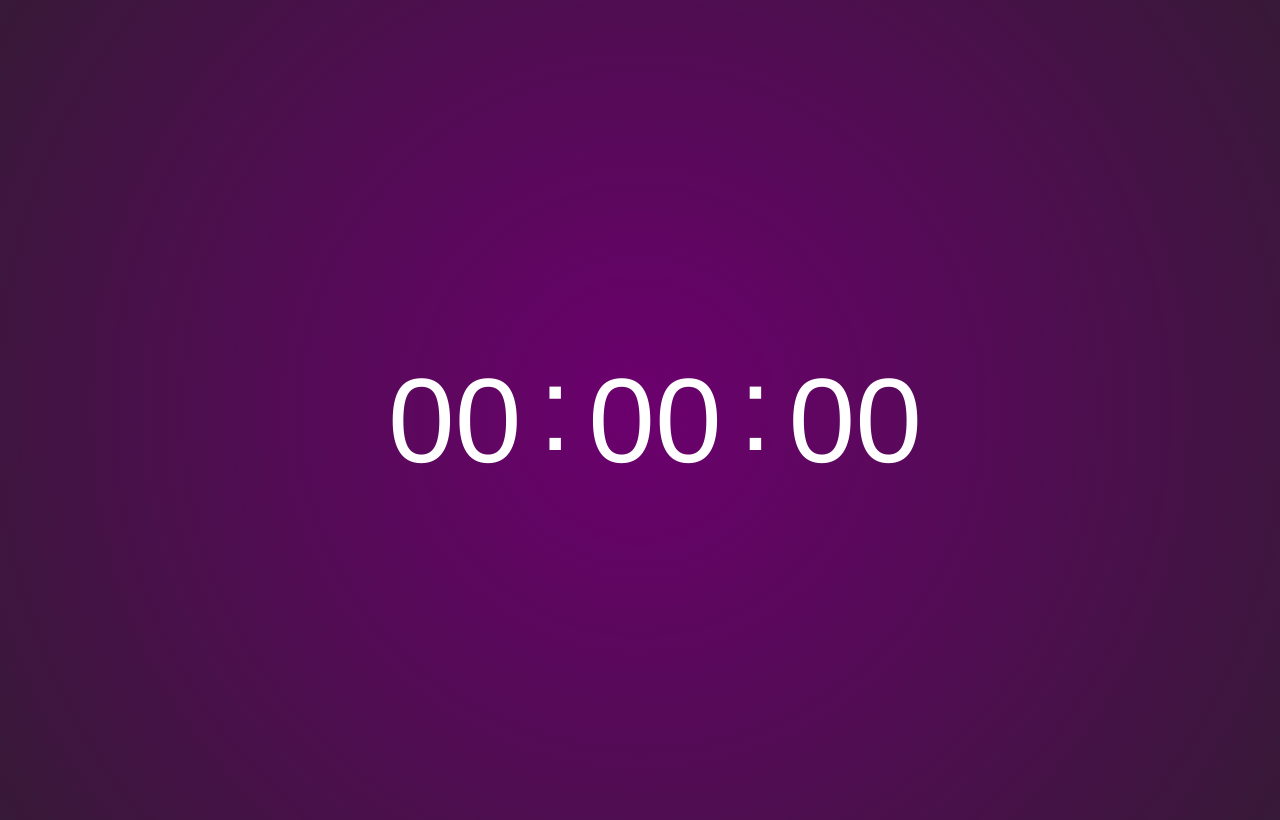
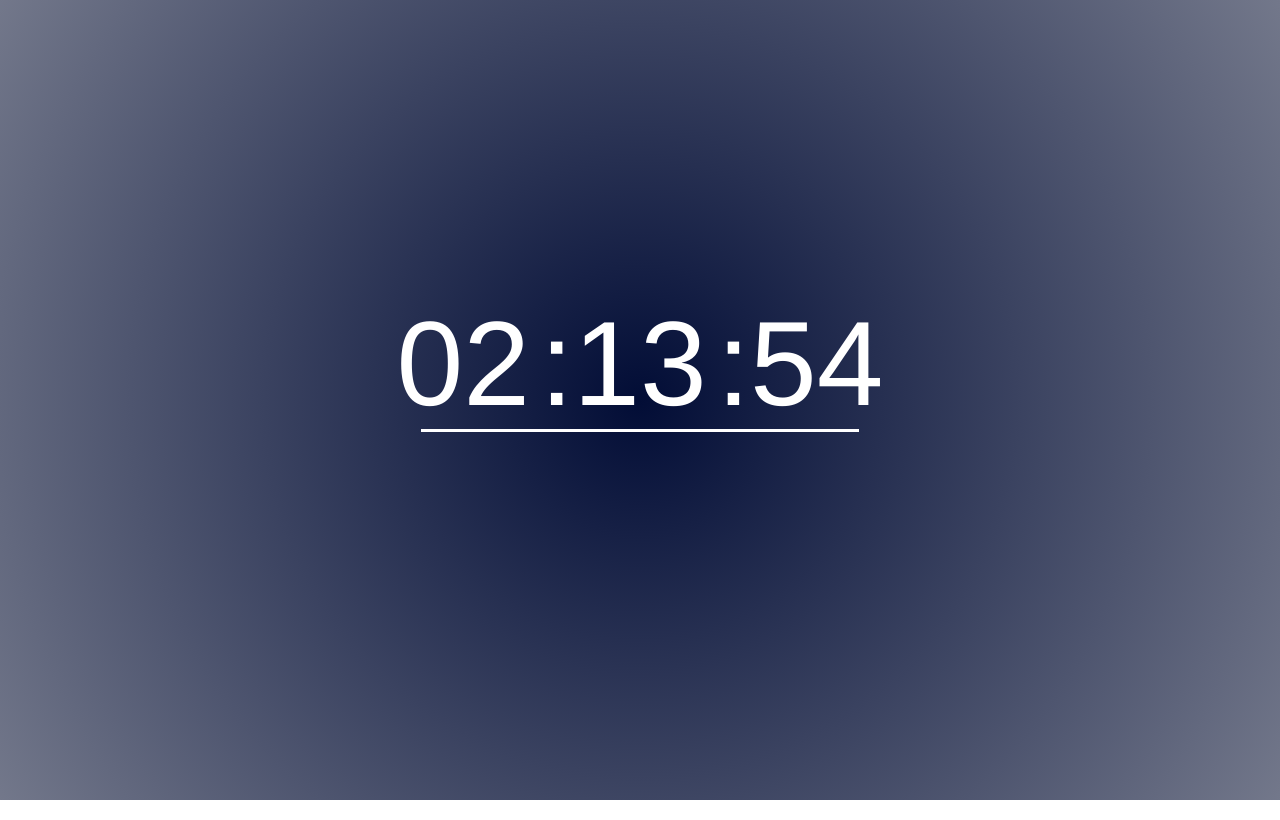
Before and after one commit to vierello/2.4-color-clock, a plain HTML site: page index.html in a window 1280 px wide. Drawn offline with Linux system fonts and the light colour scheme.

Commit message:
final commit

```diff
--- a/index.html
+++ b/index.html
@@ -12,10 +12,11 @@
 
       <div class="wrapper">
 
-          <h1 class="current-time">
-            <span class="hours">00</span>
-            <span class="minutes">00</span>
-            <span class="seconds">00</span>
+          <h1 onmouseover="displayHexValue()" onmouseout="displayTimeValue()" class="current-time">
+              <span class="hours"></span>
+              <span class="minutes"></span>
+              <span class="seconds"></span>
+            <div class="line"></div>
           </h1>
 
       </div>
--- a/main.js
+++ b/main.js
@@ -1,21 +1,95 @@
-alert ('this is working');
-
-
 (function(){
   'use strict';
 
   var currentTime;
-  // var currentHours = currentTime.getHours();
-  // var currentMinutes = currentTime.getMinutes();
-  // var currentSeconds = currentTime.getSeconds();
+  var hoursDisplay = document.querySelector('.hours');
+  var minutesDisplay = document.querySelector('.minutes');
+  var secondsDisplay = document.querySelector('.seconds');
+  var seconds;
+  var minutes;
+  var hours;
+  var secToHex;
+  var minToHex;
+  var hourToHex;
+  var bgColor = document.querySelector('.container');
+  var percentOfSeconds;
+  var line = document.querySelector('.line');
+
+  function timeToHex() {
+    secToHex = seconds.toString(16);
+    minToHex = minutes.toString(16);
+    hourToHex = hours.toString(16);
+    // console.log(hourToHex, minToHex, secToHex);
+  }
+
+  function lineSize() {
+    percentOfSeconds = (seconds/60) * 100;
+
+    line.style.width = percentOfSeconds + '%';
+  }
+
+  function changeBackgroundColor() {
+    bgColor.style.background = '-webkit-radial-gradient(center center, 1400px 1400px, #' + ("0" + hourToHex).slice(-2) + ("0" + minToHex).slice(-2) + ("0" + secToHex).slice(-2) +', lightgrey)';
+
+    //  console.log('-webkit-radial-gradient(center center, 1400px 1400px, #' + hourToHex + minToHex + ("0" + secToHex).slice(-2) +', lightgrey)');
+  }
+
+  var isShowingHex = false;
+
+  function displayHexValue() {
+    isShowingHex = true;
+    hoursDisplay.textContent = ("0" + hourToHex).slice(-2);
+    minutesDisplay.textContent = ("0" + minToHex).slice(-2);
+    secondsDisplay.textContent = ("0" + secToHex).slice(-2);
+  }
+
+  function displayTimeValue() {
+    isShowingHex = false
+    updateTime();
+  }
+
+  function currentSeconds() {
+    seconds = currentTime.getSeconds();
+    // console.log(seconds);
+  }
+
+  function currentMinutes() {
+    minutes = currentTime.getMinutes();
+    // console.log(minutes);
+  }
+
+  function currentHours() {
+    hours = currentTime.getHours();
+    // console.log(hours);
+  }
+
+  function displayTime(){
+    hoursDisplay.textContent = ("0" + hours).slice(-2);
+    minutesDisplay.textContent = ("0" + minutes).slice(-2);
+    secondsDisplay.textContent = ("0" + seconds).slice(-2);
+  }
 
   function updateTime() {
     currentTime = new Date();
+    // console.log(currentTime);
 
+    currentSeconds();
+    currentMinutes();
+    currentHours();
+    timeToHex();
+    changeBackgroundColor();
+    lineSize();
+
+    if (isShowingHex) {
+      displayHexValue();
+      return;
     }
 
-  updateTime(currentTime);
+    displayTime();
+  };
 
-  console.log(currentTime);
+  setInterval(updateTime, 1000);
+
+
 
 }());
--- a/scss/_variables.scss
+++ b/scss/_variables.scss
@@ -1,5 +1,5 @@
 //Colors
 
 $start: rgba(108, 0, 110, 1);
-$start-outer: darken(rgba(108, 0, 110, 0.9), 15%);
+$start-outer: darken(rgba(108, 0, 110, 0.9), 18%);
 $white: white;
--- a/scss/main.scss
+++ b/scss/main.scss
@@ -8,6 +8,7 @@
 
 .container {
   width: 100vw;
+  height: 100vh;
   background-color: $start;
   background: radial-gradient(center, circle, $start, $start-outer);
   background:-webkit-radial-gradient(center, circle, $start, $start-outer);
@@ -15,35 +16,33 @@
 }
 
 .wrapper {
-  height: 100vh;
-  width: 100vw;
   text-align: center;
+  line-height: 100vh;
 }
 
+
 .current-time {
-    color: $white;
-    font-size: 120px;
-    line-height: 100vh;
+  display: inline-block;
 }
 
-.hours {
-  position: relative;
+.line {
+  height: 3px;
+  width: 0%;
+  background-color: $white;
+  margin: 0px auto;
 }
 
-.hours:after {
-  content: ":";
-  position: relative;
-  top: -12px;
-  left: 17px;
+.hours,
+.minutes,
+.seconds {
+  color: $white;
+  font-size: 120px;
 }
 
-.minute {
-  position: relative;
+.minutes:before {
+  content: ":";
 }
 
-.minutes:after {
+.seconds:before {
   content: ":";
-  position: relative;
-  top: -12px;
-  left: 17px;
 }
```
Also changed, not shown: css/main.css, 1 other file.
